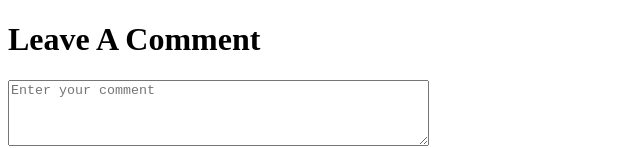
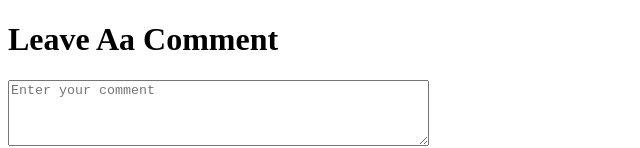
Before and after one commit to llldayanlll/ok, a plain HTML site: page index.html in a window 1280 px wide. Shown: the top 148 px of the page, without its empty margins (0-640 px from the left). Drawn offline with Linux system fonts and the light colour scheme; no server answers.

Commit message:
Update index.html

```diff
--- a/index.html
+++ b/index.html
@@ -4,7 +4,7 @@
     <title>GitHub Comments</title>
 </head>
 <body>
-    <h1>Leave A Comment</h1>
+    <h1>Leave Aa Comment</h1>
     <form id="commentForm">
         <textarea id="commentText" rows="4" cols="50" placeholder="Enter your comment"></textarea>
         <br>
```
